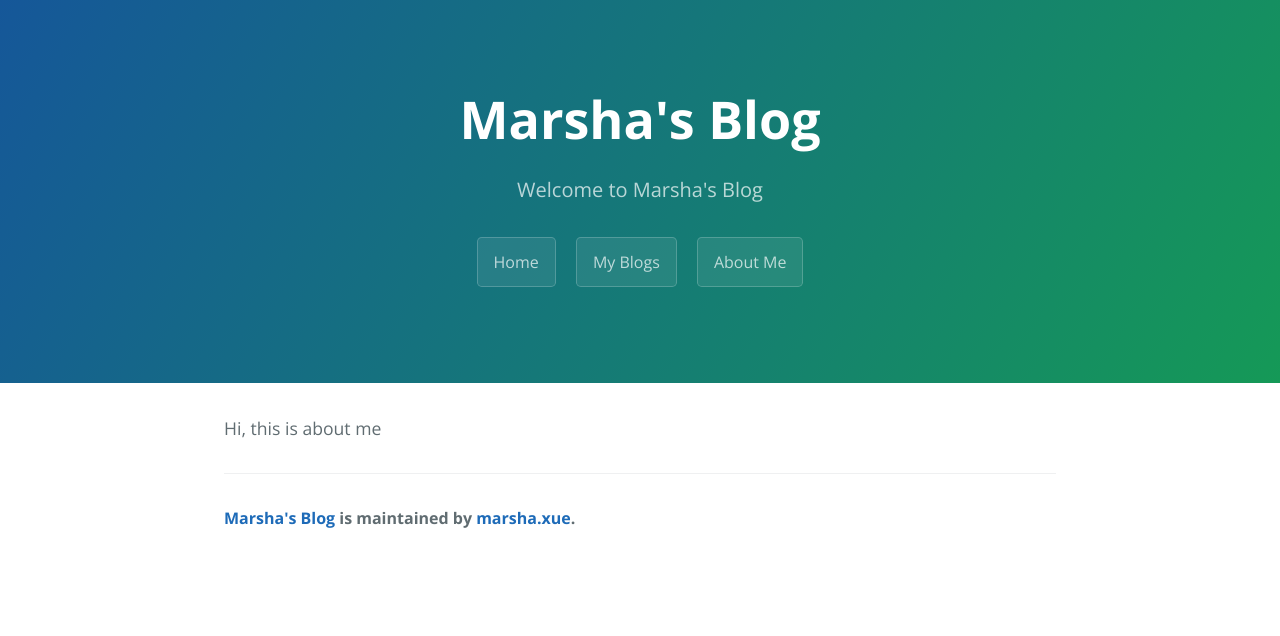
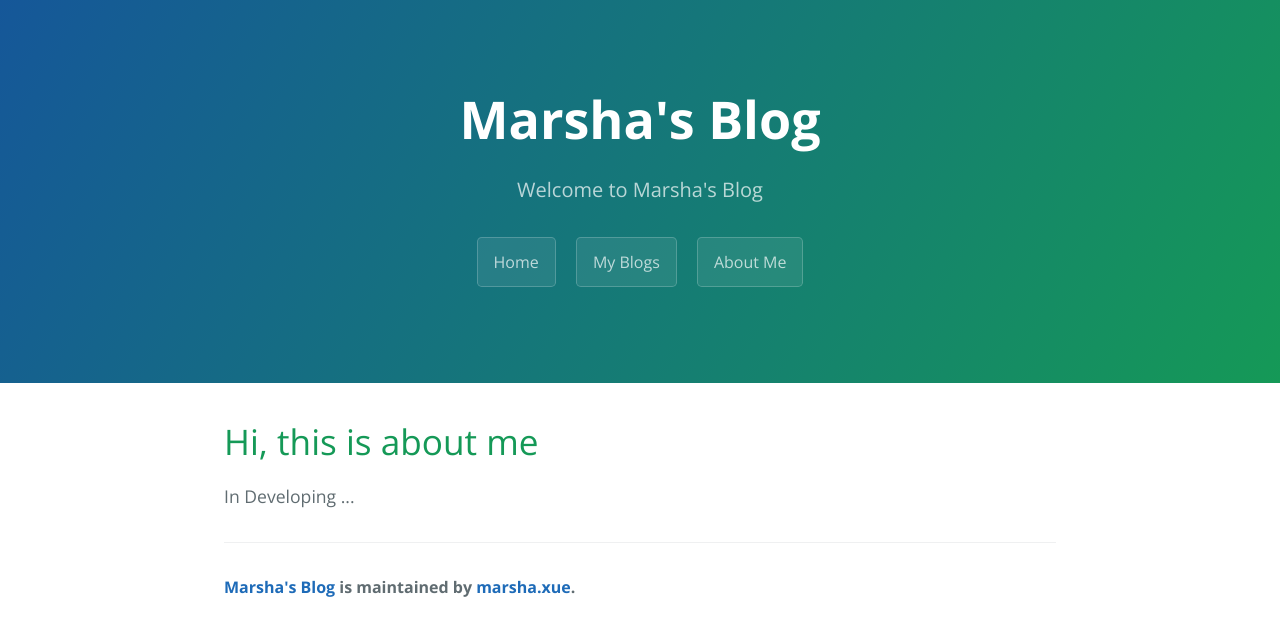
Before and after one commit to marshax/marshax.github.io, a Jekyll site: the page built from 02-about.md, in a window 1280 px wide. Shown: the top 636 px of the page. Built offline with Jekyll 4.4.1, drawn with Linux system fonts in a browser that asks for light colours.

Commit message:
add sub page for link

```diff
--- a/02-about.md
+++ b/02-about.md
@@ -5,4 +5,7 @@ permalink: /aboutme/
 order: 1
 ---
 
-Hi, this is about me
+<div class="post-content-download">
+ <h1> Hi, this is about me </h1>
+ In Developing ...
+</div>
--- a/_includes/page-header.html
+++ b/_includes/page-header.html
@@ -1,7 +1,8 @@
 <section class="page-header">
   <h1 class="project-name">{{ site.title }}</h1>
   <h2 class="project-tagline">{{ site.tagline }}</h2>
-  <a href="{{site.baseurl}}" class="btn">Home</a>
+
+  <a href="{{site.baseurl}}/" class="btn">Home</a>
   <a href="{{site.baseurl}}/blogs" class="btn">My Blogs</a>
   <a href="{{site.baseurl}}/aboutme" class="btn">About Me</a>
 </section>
```
Also changed, not shown: 01-blogs.md (+4 -1 lines), 4 other files.
